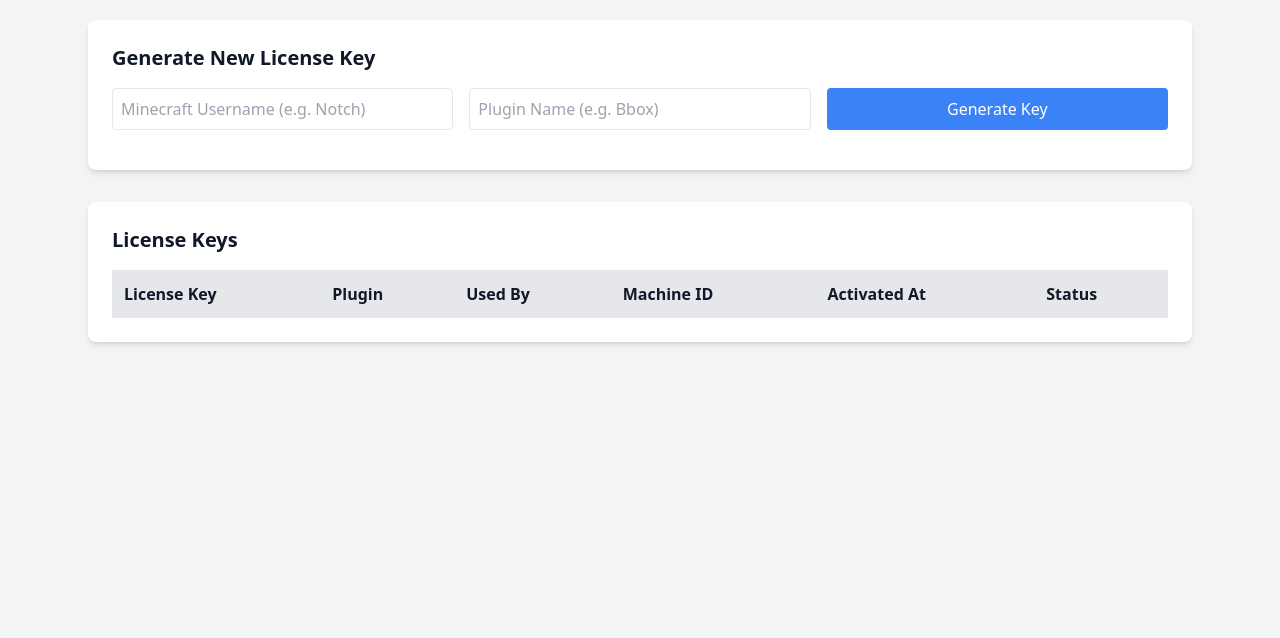
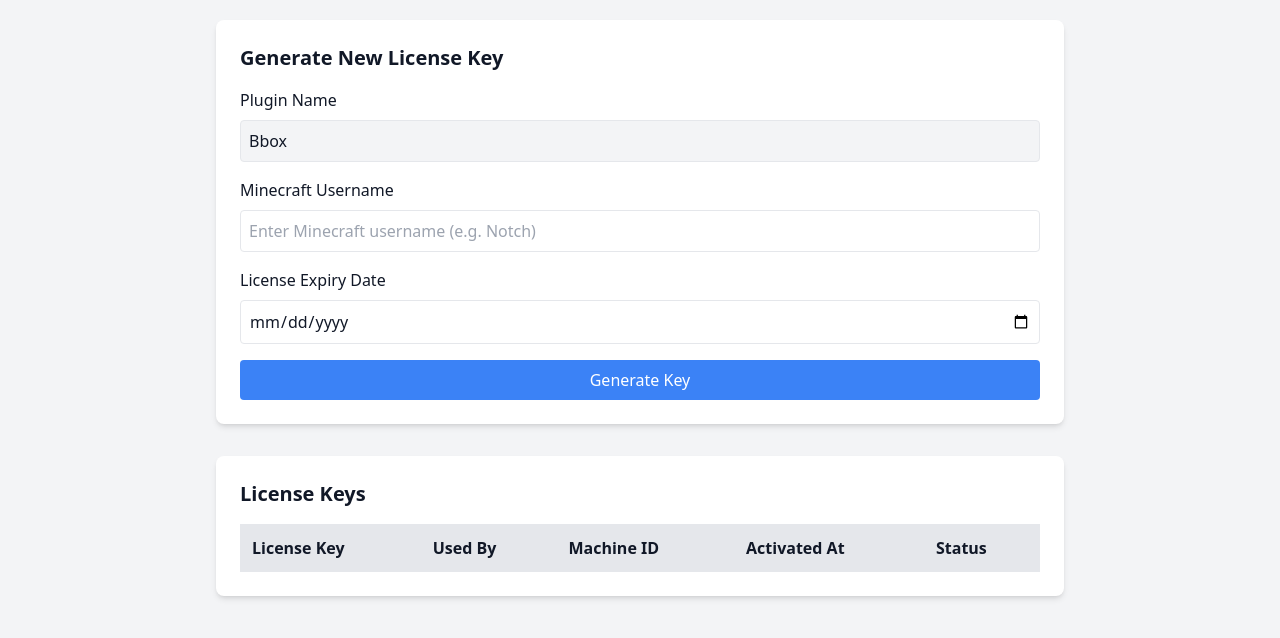
Before and after one commit to Fh3on/license-dashboard, a plain HTML site: page index.html in a window 1280 px wide. Shown: the part 64-702 px from the top of the page. Drawn offline with nearby package versions, Linux system fonts and the light colour scheme; no server answers.

Commit message:
Update index.html

```diff
--- a/index.html
+++ b/index.html
@@ -8,19 +8,31 @@
 </head>
 <body class="bg-gray-100 text-gray-900">
 
-  <div class="max-w-6xl mx-auto p-6">
+  <div class="max-w-4xl mx-auto p-6">
     <h1 class="text-3xl font-bold mb-6 text-center">🔑 License Key Generator</h1>
 
     <!-- Form to Add New Key -->
     <div class="bg-white shadow-md rounded-lg p-6 mb-8">
       <h2 class="text-xl font-semibold mb-4">Generate New License Key</h2>
-      <div class="grid grid-cols-1 md:grid-cols-3 gap-4 mb-4">
-        <input id="minecraftUsername" placeholder="Minecraft Username (e.g. Notch)" class="border p-2 rounded" />
-        <input id="pluginName" placeholder="Plugin Name (e.g. Bbox)" class="border p-2 rounded" />
-        <button onclick="generateKey()" class="bg-blue-500 hover:bg-blue-600 text-white p-2 rounded">
-          Generate Key
-        </button>
+
+      <div class="mb-4">
+        <label class="block font-medium mb-2">Plugin Name</label>
+        <input id="pluginName" value="Bbox" readonly class="border p-2 rounded w-full bg-gray-100" />
       </div>
+
+      <div class="mb-4">
+        <label class="block font-medium mb-2">Minecraft Username</label>
+        <input id="minecraftUsername" placeholder="Enter Minecraft username (e.g. Notch)" class="border p-2 rounded w-full" />
+      </div>
+
+      <div class="mb-4">
+        <label class="block font-medium mb-2">License Expiry Date</label>
+        <input id="expiryDate" type="date" class="border p-2 rounded w-full" />
+      </div>
+
+      <button onclick="generateKey()" class="bg-blue-500 hover:bg-blue-600 text-white p-2 rounded w-full">
+        Generate Key
+      </button>
     </div>
 
     <!-- Keys List -->
@@ -30,7 +42,6 @@
         <thead>
           <tr class="bg-gray-200 text-left">
             <th class="p-3">License Key</th>
-            <th class="p-3">Plugin</th>
             <th class="p-3">Used By</th>
             <th class="p-3">Machine ID</th>
             <th class="p-3">Activated At</th>
@@ -66,7 +77,6 @@
 
           tr.innerHTML = `
             <td class="p-3">${k.key}</td>
-            <td class="p-3">${k.data.plugin_name || "-"}</td>
             <td class="p-3">${username}</td>
             <td class="p-3">${machineId}</td>
             <td class="p-3">${activatedAt}</td>
@@ -82,15 +92,16 @@
 
     async function generateKey() {
       const username = document.getElementById("minecraftUsername").value.trim();
-      const pluginName = document.getElementById("pluginName").value.trim();
+      const expiryDate = document.getElementById("expiryDate").value;
 
-      if (!username || !pluginName) {
+      if (!username || !expiryDate) {
         alert("Please fill all fields.");
         return;
       }
 
-      const key = generateRandomKey(16); // توليد كود فريد
-      const expiresAt = "2025-12-31T23:59:59Z"; // يمكنك جعل هذا قابلًا للتغيير لاحقًا
+      const pluginName = document.getElementById("pluginName").value.trim();
+      const key = generateRandomKey(16); // توليد كود بطول 16 حرف
+      const expiresAt = `${expiryDate}T23:59:59Z`;
 
       try {
         const response = await fetch(`${API_URL}/add-key`, {
@@ -103,7 +114,7 @@
             used: false,
             used_by: {
               username,
-              machine_id: null, // سيتم تحديده عند التفعيل فقط
+              machine_id: null,
               activated_at: null
             }
           })
```
